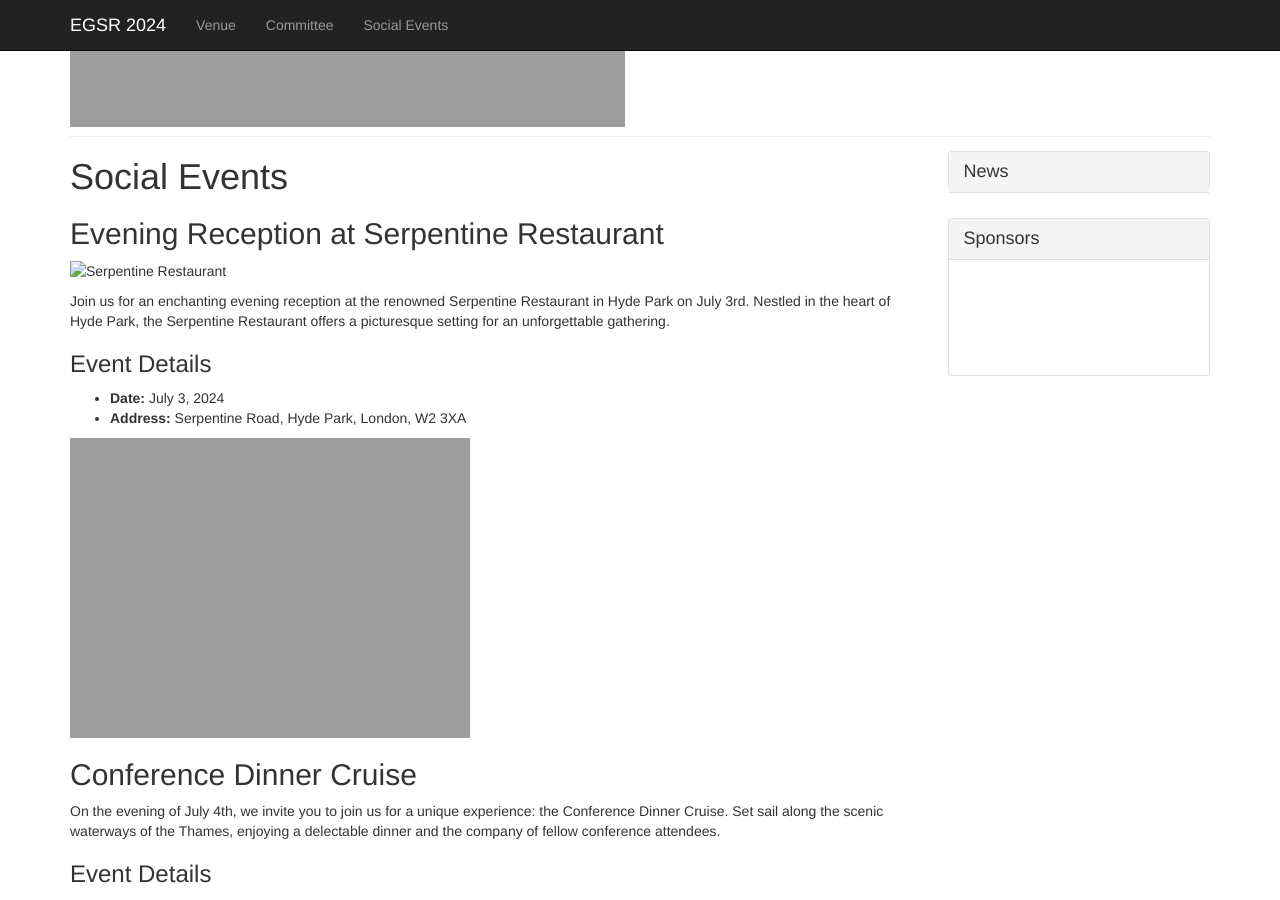
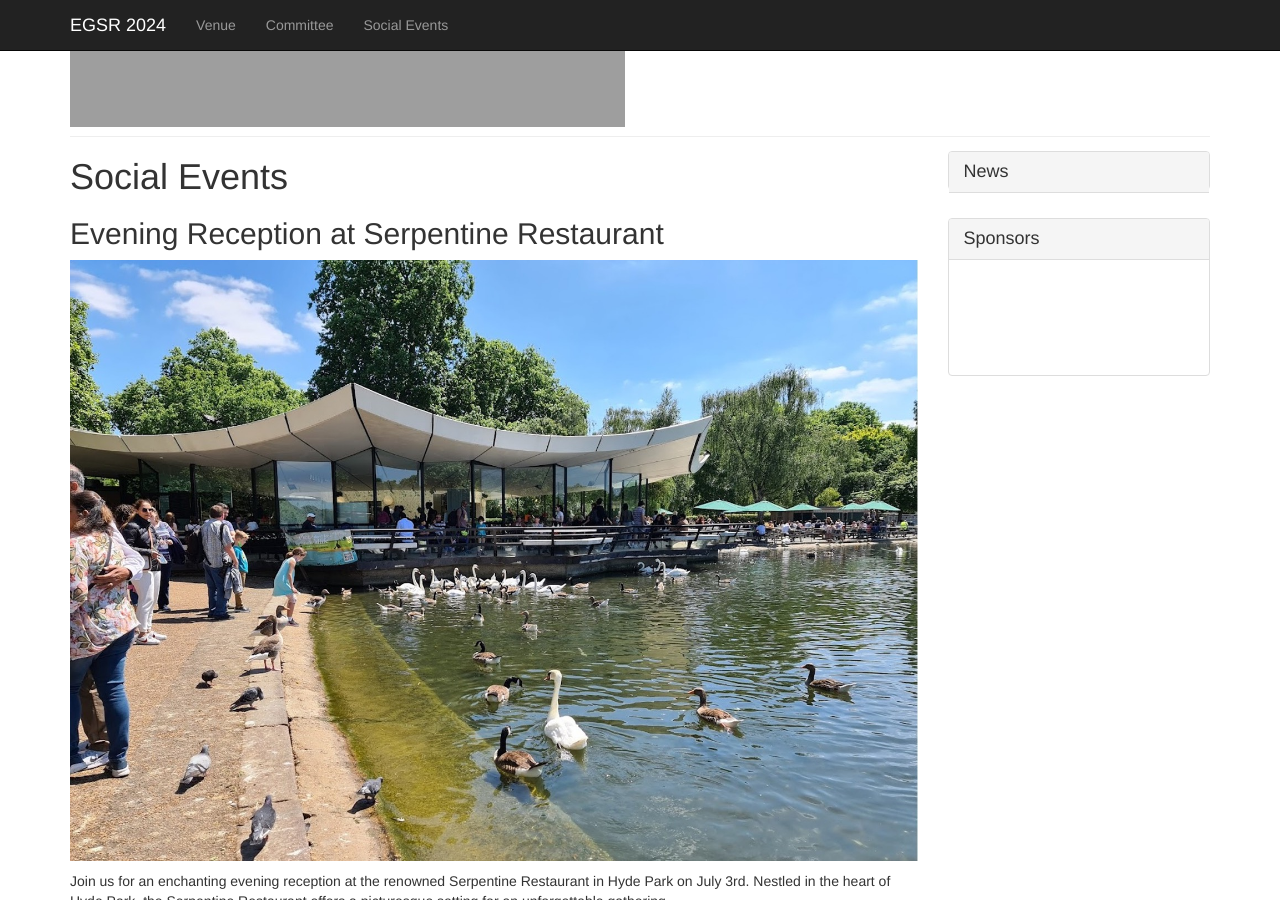
Before and after one commit to emilienogue/egsr2024.github.io, a Jekyll site: the page built from 2024/social.md, in a window 1280 px wide and 900 px high, scrolled down 353 px. Built offline with Jekyll 4.4.1, drawn with Linux system fonts in a browser that asks for light colours; comment, search, counter and statistics services are not loaded.

Commit message:
Correction to image path for social

```diff
--- a/2024/social.md
+++ b/2024/social.md
@@ -13,7 +13,7 @@
 
 ## Evening Reception at Serpentine Restaurant
 
-<img class="event-image" src="{{site.url}}/img/venue/hydepark.jpg" alt="Serpentine Restaurant">
+<img class="event-image" src="{{site.url}}/img/social/hydepark.jpg" alt="Serpentine Restaurant">
 <!--![Serpentine Restaurant](/img/social/hydepark.jpg)-->
 
 Join us for an enchanting evening reception at the renowned Serpentine Restaurant in Hyde Park on July 3rd. Nestled in the heart of Hyde Park, the Serpentine Restaurant offers a picturesque setting for an unforgettable gathering.
@@ -23,7 +23,7 @@
 <!--- **Time:** [Insert Time]-->
 - **Address:** Serpentine Road, Hyde Park, London, W2 3XA
 
-<img class="event-image" src="{{site.url}}/img/venue/serpentinemap.png" alt="Map to Serpentine">
+<img class="event-image" src="{{site.url}}/img/social/serpentinemap.png" alt="Map to Serpentine">
 <!--![Map](/img/social/serpentinemap.png)-->
 
 ## Conference Dinner Cruise
```
